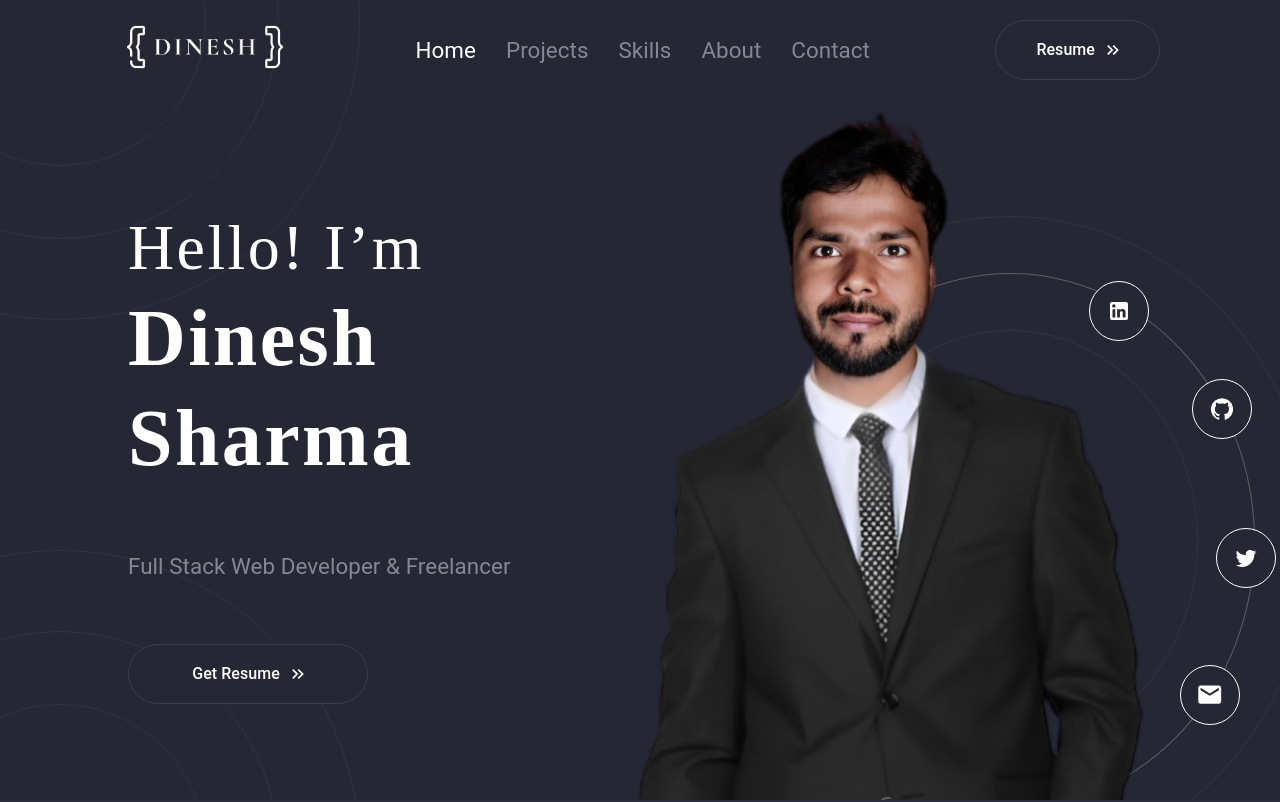
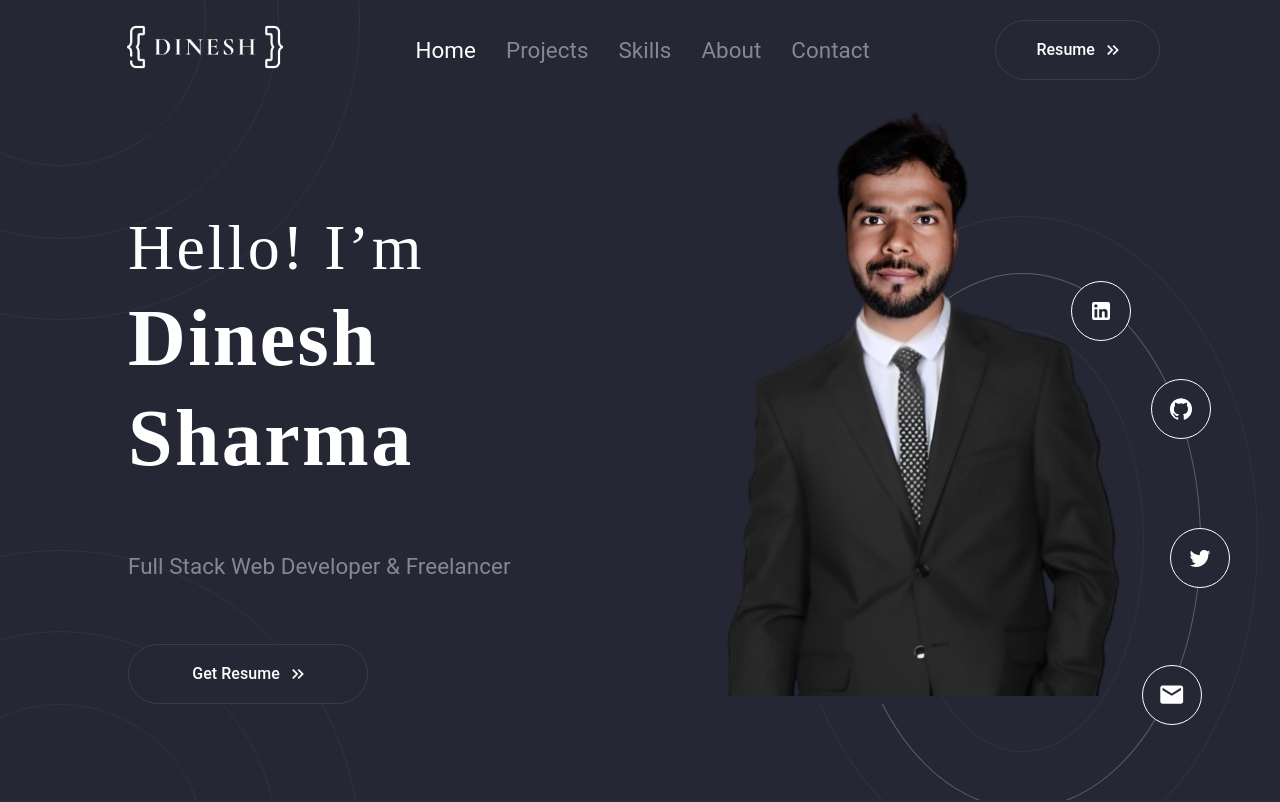
Before and after one commit to dinoweblog/dinoweblog.github.io, a React (Create React App) app: page / in a window 1280 px wide. Shown: the top 802 px of the page. Built offline with nearby package versions, Linux system fonts and the light colour scheme.

Commit message:
fix: css issues

```diff
--- a/src/components/home/Home.jsx
+++ b/src/components/home/Home.jsx
@@ -18,17 +18,45 @@ const Home = () => {
     >
       <Box
         sx={{
-          width: "80%",
+          width: "100%",
           m: "auto",
           display: "flex",
           flexDirection: { xs: "column", sm: "column", md: "row" },
           mt: { xs: 4, sm: 4, md: 10 },
+          boxSizing: "border-box",
         }}
       >
-        <Box flex={1} sx={{ display: { xs: "none", sm: "none", md: "block" } }}>
+        <Box
+          sx={{
+            flex: {
+              md: 1,
+              lg: 1,
+            },
+            display: {
+              xs: "none",
+              sm: "none",
+              md: "block",
+            },
+            pl: { md: "10%" },
+          }}
+        >
           <Info />
         </Box>
-        <ProfilePicWithIcon />
+        <Box
+          sx={{
+            flex: {
+              md: 2,
+              lg: 1.3,
+            },
+            mr: 1,
+            pr: { md: "5%" },
+            display: "flex",
+            justifyContent: "end",
+          }}
+        >
+          <ProfilePicWithIcon />
+        </Box>
+
         <Box
           flex={1}
           sx={{ display: { xs: "block", sm: "block", md: "none" } }}
--- a/src/design/ProfilePicWithIcon.jsx
+++ b/src/design/ProfilePicWithIcon.jsx
@@ -7,9 +7,8 @@ const ProfilePicWithIcon = () => {
     <Box
       sx={{
         position: "relative",
-        maxWidth: { xs: "300px", sm: "450px", md: "800px" },
+        maxWidth: { xs: "300px", sm: "450px", md: "100%", lg: "77%" },
         m: { xs: "auto", sm: "auto", md: 0 },
-        right: { xs: 0, sm: 0, md: -50, lg: -100 },
         mt: { xs: 0, sm: 0, lg: -4 },
       }}
     >
@@ -40,7 +39,6 @@ const ProfilePicWithIcon = () => {
         sx={{
           position: "absolute",
           top: 40,
-          right: { xs: 0, sm: 0, md: 0, lg: -30 },
           width: "100%",
         }}
       >
--- a/src/design/SocialMediaWithCircle.jsx
+++ b/src/design/SocialMediaWithCircle.jsx
@@ -9,7 +9,7 @@ const SocialMediaWithCircle = () => {
         position: "relative",
         maxWidth: { xs: "300px", sm: "450px", md: "650px" },
         height: { xs: "300px", sm: "450px", md: "650px" },
-        right: { xs: 0, sm: 0, md: -30 },
+        right: { xs: 0, sm: 0, md: -50 },
       }}
     >
       <CircleBorder />
```
